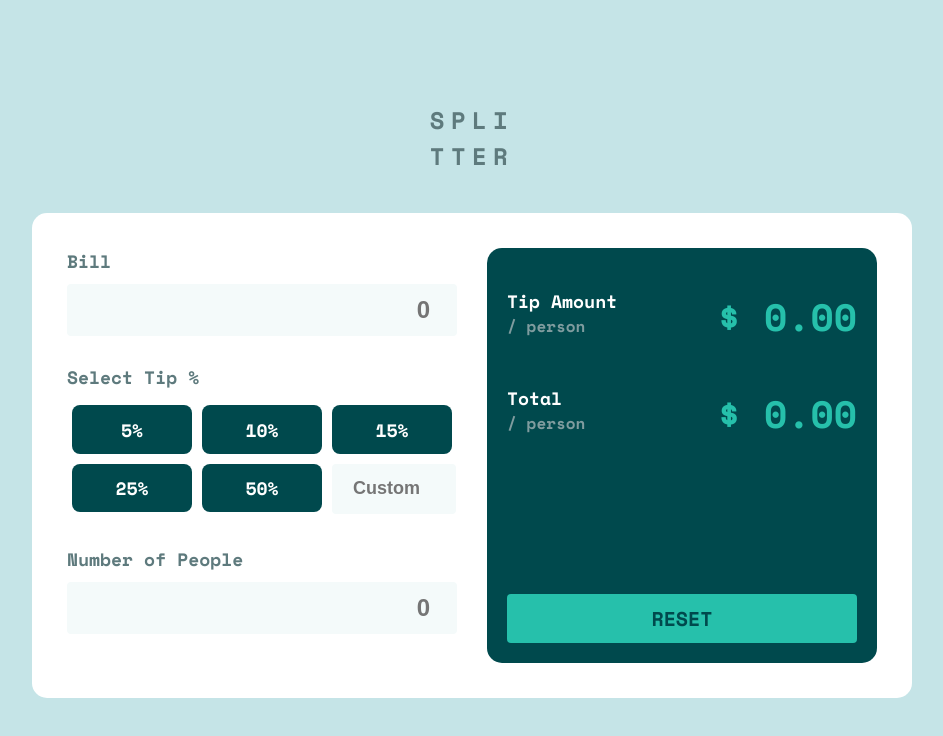
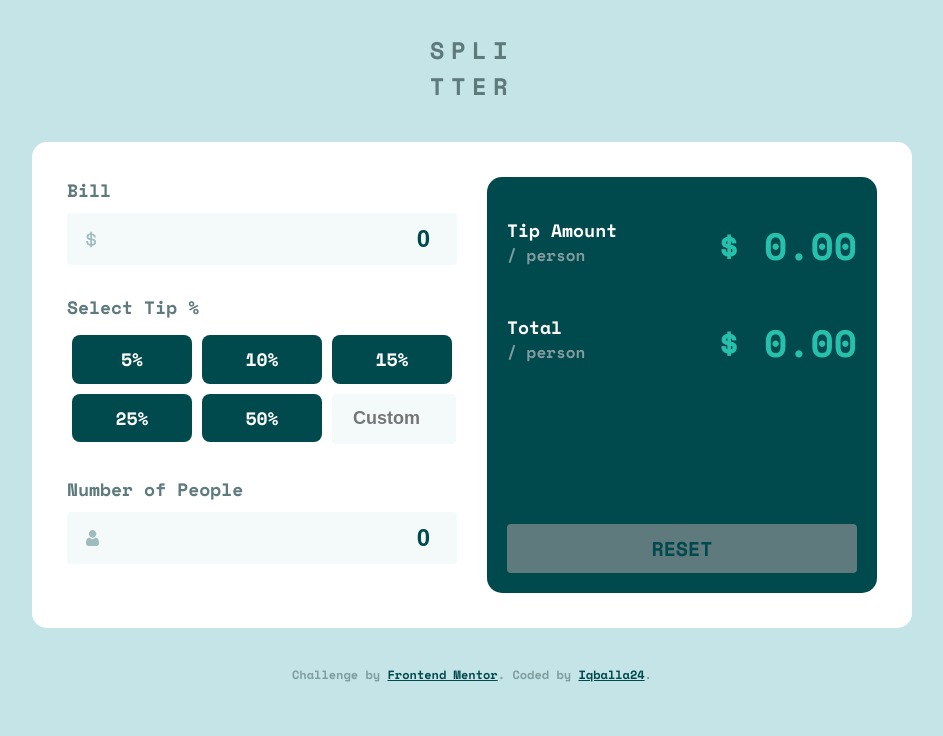
Before and after one commit to iqballa24/Calculator-tip, a React (Vite) app: page / in a window 1280 px wide. Shown: the top 736 px of the page, without its empty margins (168-1111 px from the left). Built offline with nearby package versions, Linux system fonts and the light colour scheme.

Commit message:
feat: finishing logic to calculate the correct tip and total cost of the bill per person

```diff
--- a/src/App.tsx
+++ b/src/App.tsx
@@ -1,17 +1,11 @@
 import Calculator from "./pages/Calculator";
-import styled from "styled-components";
-
-const Main = styled.main`
-  margin: auto;
-  width: 100%;
-  max-width: 880px;
-`;
+import Layout from "./components/Layout";
 
 function App() {
   return (
-    <Main>
+    <Layout>
       <Calculator />
-    </Main>
+    </Layout>
   );
 }
 
--- a/src/components/Button/index.tsx
+++ b/src/components/Button/index.tsx
@@ -1,7 +1,9 @@
 import styled from "styled-components";
 
 interface Props {
-  primary: boolean;
+  primary?: boolean;
+  onReset?: any;
+  disabled: boolean;
 }
 
 const Button = styled.button<Props>`
@@ -21,6 +23,15 @@ const Button = styled.button<Props>`
   padding: 10px;
   margin-top: auto;
 
+  &:disabled {
+    background-color: var(--dark__grayish__cyan);
+    cursor: not-allowed;
+
+    &:hover {
+      background-color: var(--dark__grayish__cyan);
+    }
+  }
+
   &:hover {
     background-color: ${(props) =>
       props.primary ? "var(--light__grayish__cyan)" : "var(--strong__cyan)"};
@@ -29,7 +40,11 @@ const Button = styled.button<Props>`
 `;
 
 const index = (props: Props) => {
-  return <Button primary>reset</Button>;
+  return (
+    <Button primary onClick={props.onReset} disabled={props.disabled}>
+      reset
+    </Button>
+  );
 };
 
 export default index;
--- a/src/components/CommonUI/Style.tsx
+++ b/src/components/CommonUI/Style.tsx
@@ -1,17 +1,10 @@
 import styled from "styled-components";
 
 const Column = styled.div`
+  position: relative;
   display: flex;
   flex-direction: column;
   margin-bottom: 1.8rem;
-`;
-
-const Wrapper = styled.div`
-  display: flex;
-  justify-content: center;
-  flex-direction: column;
-  width: 100%;
-  min-height: 100vh;
 `;
 
 const Header = styled.header`
@@ -42,4 +35,28 @@ const Section = styled.section`
   }
 `;
 
-export { Wrapper, Column, Header, Label, Section };
+const Main = styled.main`
+  margin: auto;
+  width: 100%;
+  max-width: 880px;
+  justify-content: center;
+  flex-direction: column;
+  width: 100%;
+`;
+
+const Footer = styled.footer`
+  text-align: center;
+  margin-top: 2.4rem;
+  p {
+    color: var(--grayish__cyan);
+    font-size: 12px;
+    a {
+      color: var(--very__dark__cyan);
+      &:hover {
+        color: var(--strong__cyan);
+      }
+    }
+  }
+`;
+
+export { Column, Header, Label, Section, Main, Footer };
--- a/src/components/DisplayTip/index.tsx
+++ b/src/components/DisplayTip/index.tsx
@@ -4,18 +4,23 @@ import DisplayRow from "./DisplayRow";
 import DisplayText from "./DisplayText";
 import DisplayNumber from "./DisplayNumber";
 
-const DisplayTip = () => {
+const DisplayTip = (props: {
+  tipAmount: number;
+  total: number;
+  onReset: any;
+}) => {
+  const totalIsEmpty = props.total === 0;
   return (
     <WrapperDisplayTip>
       <DisplayRow>
         <DisplayText title="Tip Amount" text="/ person" />
-        <DisplayNumber total={0} />
+        <DisplayNumber total={props.tipAmount} />
       </DisplayRow>
       <DisplayRow>
         <DisplayText title="Total" text="/ person" />
-        <DisplayNumber total={0} />
+        <DisplayNumber total={props.total} />
       </DisplayRow>
-      <Button primary/>
+      <Button primary onReset={props.onReset} disabled={totalIsEmpty} />
     </WrapperDisplayTip>
   );
 };
--- a/src/components/InputNumber/index.tsx
+++ b/src/components/InputNumber/index.tsx
@@ -1,10 +1,42 @@
 import React from "react";
 import styled from "styled-components";
 
-const Input = styled.input`
+interface Props {
+  id: string | undefined;
+  name: string | undefined;
+  className: any;
+  onChangeValue?: any;
+  value: number;
+  invalid: boolean;
+}
+
+const InputNumber = (props: Props) => {
+  const onChangeHandler = (e: any) => {
+    const value = +e.target.value;
+    props.onChangeValue(value);
+  };
+  return (
+    <React.Fragment>
+      {props.invalid && <InvalidText>Can't be zero</InvalidText>}
+      <Input
+        min={0}
+        id={props.id}
+        name={props.name}
+        type="number"
+        placeholder="0"
+        className={props.className || ""}
+        onChange={onChangeHandler}
+        value={props.value}
+        invalid={props.invalid}
+      />
+    </React.Fragment>
+  );
+};
+
+const Input = styled.input<Props>`
   border: none;
   font-size: 24px;
-  outline: none;
+  outline: ${(props) => (props.invalid ? "3px solid red" : "none")};
   border-radius: 4px;
   color: var(--very__dark__cyan);
   background-color: var(--very__light__grayish__cyan);
@@ -12,41 +44,29 @@ const Input = styled.input`
   text-align: right;
   font-weight: 700;
 
-  #bill {
-    background-image: url(/public/icon-dollar.svg);
+  &:focus {
+    outline: ${(props) => (props.invalid ? "3px solid red" : "3px solid var(--strong__cyan)")};
+  }
+
+  &#bill {
+    background-image: url(/icon-dollar.svg);
     background-repeat: no-repeat;
     background-position-x: 5%;
     background-position-y: center;
   }
-  #number_people {
-    background-image: url(/public/icon-person.svg);
+  &#number_people {
+    background-image: url(/icon-person.svg);
     background-repeat: no-repeat;
     background-position-x: 5%;
     background-position-y: center;
   }
 `;
 
-const InputNumber = (props: {
-  id: string | undefined;
-  name: string | undefined;
-  className: any;
-  onChangeValueBill: any;
-}) => {
-  const onChangeHandler = (e: any) => {
-    const value = +e.target.value;
-    props.onChangeValueBill(value);
-  };
-  return (
-    <Input
-      min={0}
-      id={props.id}
-      name={props.name}
-      type="number"
-      placeholder="0"
-      className={props.className || ""}
-      onChange={onChangeHandler}
-    />
-  );
-};
+const InvalidText = styled.p`
+  position: absolute;
+  right: 0;
+  top: 5px;
+  color: red;
+`;
 
 export default React.memo(InputNumber);
--- /dev/null
+++ b/src/components/Layout/index.tsx
@@ -0,0 +1,35 @@
+import { Fragment } from "react";
+import { Header, Main, Footer } from "../CommonUI/Style";
+
+const index = (props: any) => {
+  return (
+    <Fragment>
+      <Header>
+        <h1>
+          spli
+          <br />
+          tter
+        </h1>
+      </Header>
+      <Main>{props.children}</Main>
+      <Footer>
+        <p>
+          Challenge by{" "}
+          <a href="https://www.frontendmentor.io?ref=challenge" target="_blank">
+            Frontend Mentor
+          </a>
+          . Coded by{" "}
+          <a
+            href="https://www.frontendmentor.io/profile/iqballa24"
+            target="_blank"
+          >
+            Iqballa24
+          </a>
+          .
+        </p>
+      </Footer>
+    </Fragment>
+  );
+};
+
+export default index;
--- a/src/components/TipButton/index.tsx
+++ b/src/components/TipButton/index.tsx
@@ -1,28 +1,36 @@
-import React, { useState, useMemo } from "react";
+import React, { useState, useMemo, useEffect } from "react";
 import styled from "styled-components";
 import unChekedOption from "../../utils/uncheckedOption";
+import { useSelector } from "react-redux";
 
 const elements = document.getElementsByTagName("input");
 
-const TipButton = (props: { options: any }) => {
+const TipButton = (props: { options: any; onChangeSelectedTip: any }) => {
+  const selectTip = useSelector((state: any) => state.calculator.selectTip);
   const [customValue, setCustomValue] = useState(0);
-  const [selectedOption, setSelectedOption] = useState(1);
 
   const customInputHandler = (e: any) => {
     const value = +e.target.value;
     setCustomValue((prev) => value);
-    setSelectedOption((prev) => value);
+    props.onChangeSelectedTip(value);
     unChekedOption(elements);
   };
 
   const selectOptionHandler = (e: any) => {
     const value = +e.target.value;
-    setSelectedOption((prev) => value);
+    props.onChangeSelectedTip(value);
   };
 
   const customInputIsEmpty = useMemo(() => {
     return customValue === 0;
   }, [customValue]);
+
+  useEffect(() => {
+    if (selectTip === 0) {
+      unChekedOption(elements);
+      setCustomValue(0);
+    }
+  }, [selectTip]);
 
   return (
     <Wrapper>
@@ -45,6 +53,7 @@ const TipButton = (props: { options: any }) => {
           placeholder="Custom"
           value={customValue === 0 ? "" : customValue}
           onChange={customInputHandler}
+          min={0}
         />
       </li>
     </Wrapper>
@@ -89,7 +98,12 @@ const Wrapper = styled.ul`
   }
 
   input[type="radio"]:disabled ~ label {
+    cursor: not-allowed;
     background: var(--light__grayish__cyan);
+
+    &:hover {
+      background: var(--light__grayish__cyan);
+    }
   }
 
   input[type="radio"]:hover ~ label {
@@ -109,4 +123,8 @@ const Wrapper = styled.ul`
     text-align: center;
     font-weight: 700;
   }
+
+  input:focus {
+    outline: 3px solid var(--strong__cyan);
+  }
 `;
--- a/src/index.css
+++ b/src/index.css
@@ -4,6 +4,7 @@
   font-family: "Space Mono", monospace;
   font-size: 16px;
   font-weight: 700;
+  padding-top: 2rem;
 
   --very__dark__cyan: hsl(183, 100%, 15%);
   --dark__grayish__cyan: hsl(186, 14%, 43%);
--- a/src/pages/Calculator.tsx
+++ b/src/pages/Calculator.tsx
@@ -1,12 +1,7 @@
-import { useMemo } from "react";
+import { useEffect, useMemo } from "react";
 import { useDispatch, useSelector } from "react-redux";
-import {
-  Header,
-  Column,
-  Wrapper,
-  Label,
-  Section,
-} from "../components/CommonUI/Style";
+import { calculatorActions } from "../store/calculator-slice";
+import { Column, Label, Section } from "../components/CommonUI/Style";
 import { selectOption } from "../constant/selectOption";
 
 import Card from "../components/Card";
@@ -15,22 +10,40 @@ import InputNumber from "../components/InputNumber";
 import RadioButton from "../components/TipButton";
 
 const Calculator = () => {
+  const dispatch = useDispatch();
   const dataSelectOption = useMemo(() => selectOption, []);
-  const totalBill = useSelector((state) => console.log(state));
+  const calculatorState = useSelector((state: any) => state.calculator);
+  const { inputBill, inputNumberPeople, selectTip, tipAmount, total } =
+    calculatorState;
+
+  const numberOfPeopleIsEmpty =
+    inputBill !== 0 && selectTip !== 0 && inputNumberPeople === 0;
+
+  console.log(numberOfPeopleIsEmpty);
 
   const onChangeValueBill = (val: number) => {
-    console.log(val);
+    dispatch(calculatorActions.changeInputBill(val));
   };
 
+  const onChangeValuePeople = (val: number) => {
+    dispatch(calculatorActions.changeInputPeople(val));
+  };
+
+  const onChangeSelectedTip = (val: number) => {
+    dispatch(calculatorActions.changeSelectedTip(val));
+  };
+
+  const onClickResetHandler = () => [
+    dispatch(calculatorActions.resetCalculator()),
+  ];
+
+  useEffect(() => {
+    console.log("Dispatch will be run");
+    dispatch(calculatorActions.calculateTipAmount());
+    dispatch(calculatorActions.calculateTotal());
+  }, [inputBill, inputNumberPeople, selectTip]);
+
   return (
-    <Wrapper>
-      <Header>
-        <h1>
-          spli
-          <br />
-          tter
-        </h1>
-      </Header>
     <Card>
       <Section>
         <Column>
@@ -39,28 +52,38 @@ const Calculator = () => {
             id="bill"
             name="bill"
             className={""}
-              onChangeValueBill={onChangeValueBill}
+            onChangeValue={onChangeValueBill}
+            value={inputBill}
+            invalid={false}
           />
         </Column>
         <Column>
           <Label>Select Tip %</Label>
-            <RadioButton options={dataSelectOption} />
+          <RadioButton
+            options={dataSelectOption}
+            onChangeSelectedTip={onChangeSelectedTip}
+          />
         </Column>
         <Column>
           <Label>Number of People</Label>
           <InputNumber
-              id="bill"
-              name="bill"
+            id="number_people"
+            name="number_people"
             className={""}
-              onChangeValueBill={onChangeValueBill}
+            onChangeValue={onChangeValuePeople}
+            value={inputNumberPeople}
+            invalid={numberOfPeopleIsEmpty}
           />
         </Column>
       </Section>
       <Section>
-          <DisplayTip />
+        <DisplayTip
+          tipAmount={tipAmount}
+          total={total}
+          onReset={onClickResetHandler}
+        />
       </Section>
     </Card>
-    </Wrapper>
   );
 };
 
--- a/src/store/calculator-slice.ts
+++ b/src/store/calculator-slice.ts
@@ -3,16 +3,44 @@ import { createSlice } from "@reduxjs/toolkit";
 const calculatorSlice = createSlice({
   name: "calculator",
   initialState: {
-    inputBill: "",
+    inputBill: 0,
     selectTip: 0,
-    inputNumberPeople: "",
+    inputNumberPeople: 0,
     tipAmount: 0,
     total: 0,
   },
   reducers: {
     changeInputBill(state, action) {
-      state.inputBill = action.payload.bill;
+      state.inputBill = action.payload;
     },
+    changeInputPeople(state, action) {
+      state.inputNumberPeople = action.payload;
+    },
+    changeSelectedTip(state, action) {
+      state.selectTip = action.payload;
+    },
+    calculateTipAmount(state) {
+      if (state.inputNumberPeople === 0 || state.selectTip === 0) {
+        state.tipAmount = 0;
+        return;
+      }
+      state.tipAmount =
+        (state.inputBill * state.selectTip) / 100 / state.inputNumberPeople;
+    },
+    calculateTotal(state) {
+      if (state.inputNumberPeople === 0 || state.selectTip === 0) {
+        state.total = 0;
+        return;
+      }
+      state.total = state.inputBill / state.inputNumberPeople + state.tipAmount;
+    },
+    resetCalculator(state){
+      state.inputBill = 0;
+      state.selectTip = 0;
+      state.inputNumberPeople = 0;
+      state.tipAmount = 0;
+      state.total = 0;
+    }
   },
 });
 
```
Lines whose indentation alone changed are shown as unchanged.
